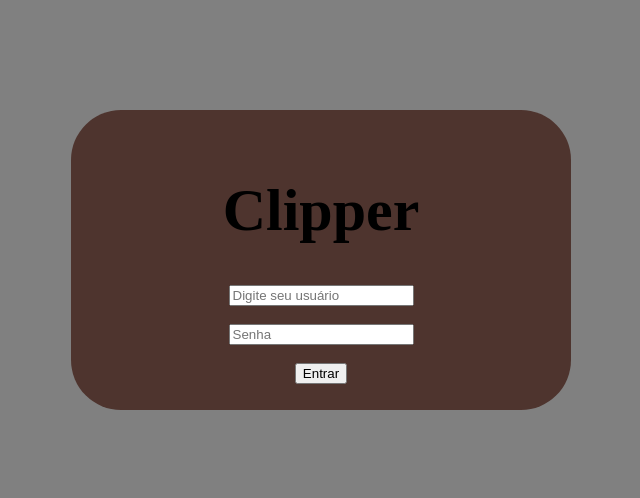
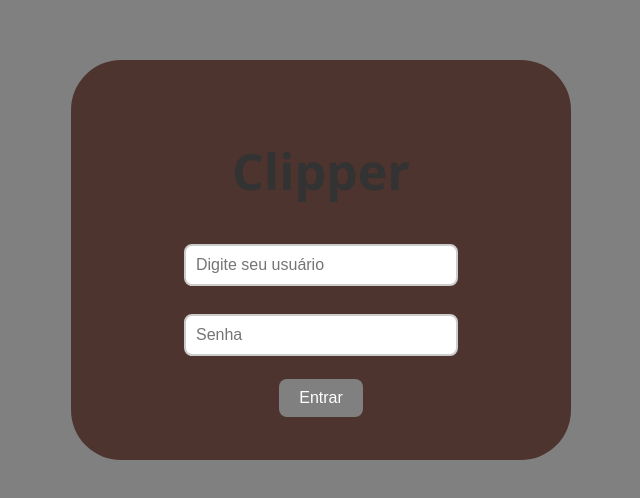
Before and after one commit to Gabriel-mdss/Clipper, a plain HTML site: page Index.HTML in a window 1280 px wide. Shown: the part 140-638 px from the top of the page, without its empty margins (319-959 px from the left). Drawn offline with Linux system fonts and the light colour scheme.

Commit message:
Fiz uma simulação de login
Adicionei uma simulação de login para mudar de pagina

```diff
--- a/Index.HTML
+++ b/Index.HTML
@@ -8,10 +8,12 @@
 </head>
 <body>
     <div id="div1">
-    <h1 id="h1titulo">Clipper</h1>
-    <input type="text" name="txtlogin" id="txtlogin" placeholder="Digite seu usuário"><br><br>
-    <input type="text" name="txtsenha" id="txtsenha" placeholder="Senha"><br><br>
-    <button>Entrar</button>
+        <h1 id="h1titulo">Clipper</h1>
+        <input type="text" name="txtlogin" id="txtLogin" placeholder="Digite seu usuário"><br><br>
+        <input type="text" name="txtsenha" id="txtSenha" placeholder="Senha"><br><br>
+        <button id="btnEntrar">Entrar</button>
     </div>
+
+    <script src="Script.js"></script>
 </body>
 </html>
--- a/Script.js
+++ b/Script.js
@@ -0,0 +1,14 @@
+const usuarioCorreto = "admin"
+const senhaCorreta = "1234"
+
+document.getElementById("btnEntrar").addEventListener("click", () => {
+    const usuario = document.getElementById("txtLogin").value
+    const senha = document.getElementById("txtSenha").value
+
+    if (usuario === usuarioCorreto && senha === senhaCorreta){
+        alert("✅ Login bem-sucedido")
+        window.location.href = "agendamento.html"
+    } else {
+        alert("❌ Usuário ou senha incorretos!")
+    }
+})
--- a/style.css
+++ b/style.css
@@ -1,6 +1,6 @@
 #div1{
     width: 500px;
-  height: 300px;
+  height: 400px;
   background-color: #4E342E;
 
   position: absolute;
@@ -12,8 +12,34 @@
   border-radius: 50px;
 }
 
+input {
+    width: 250px;
+    padding: 10px;
+    margin: 5px 0;
+    border: 2px solid #ccc;
+    border-radius: 8px;
+    font-size: 16px;
+    outline: none;
+    transition: 0.3s;
+}
+
+button {
+    background-color: grey; /* Verde */
+    color: white;
+    padding: 10px 20px;
+    border: none;
+    border-radius: 8px;
+    font-size: 16px;
+    cursor: pointer;
+    transition: 0.3s;
+}
+
+
 #h1titulo{
-    font-size: 60px;
+    font-family: 'Segoe UI', Tahoma, Geneva, Verdana, sans-serif;
+    font-size: 50px;
+    font-weight: 700;
+    color: #333;
 }
 
 body{
```
Also changed, not shown: agendamentos.html (added, +11 -0 lines).
